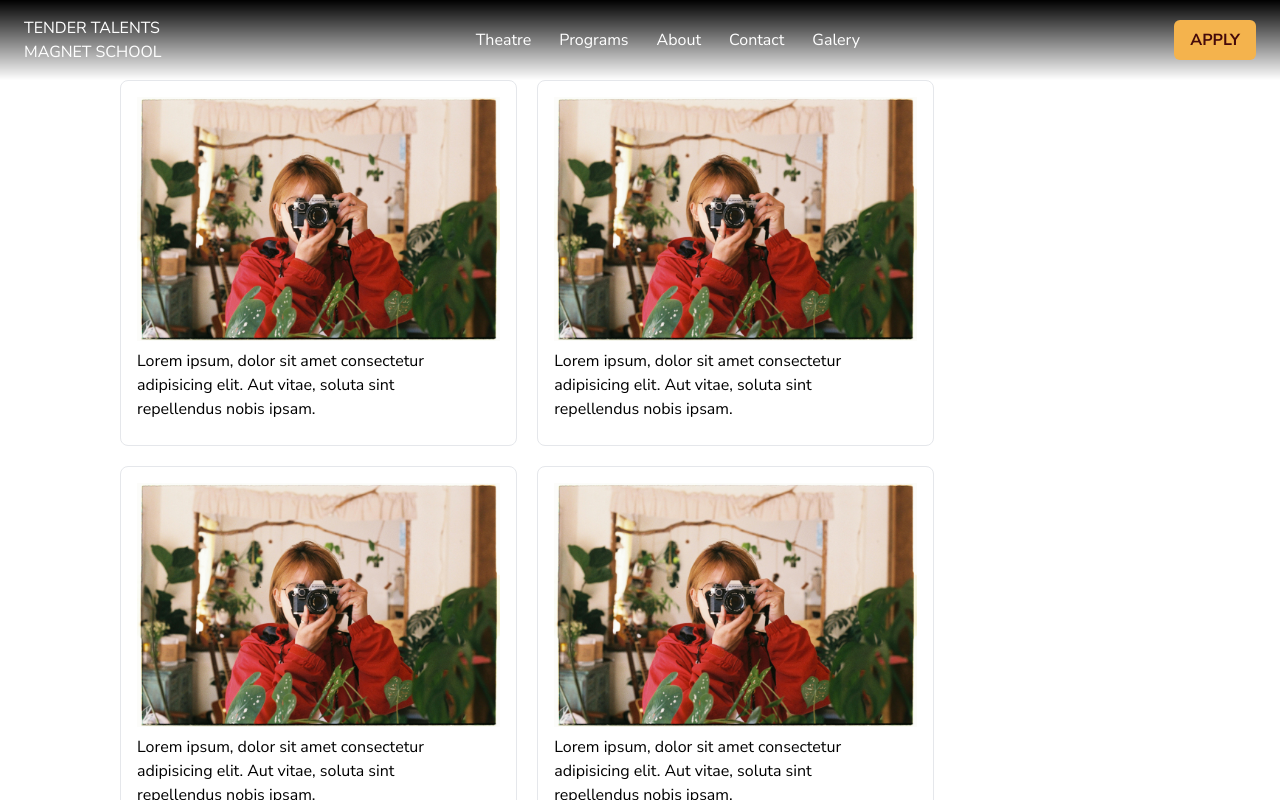
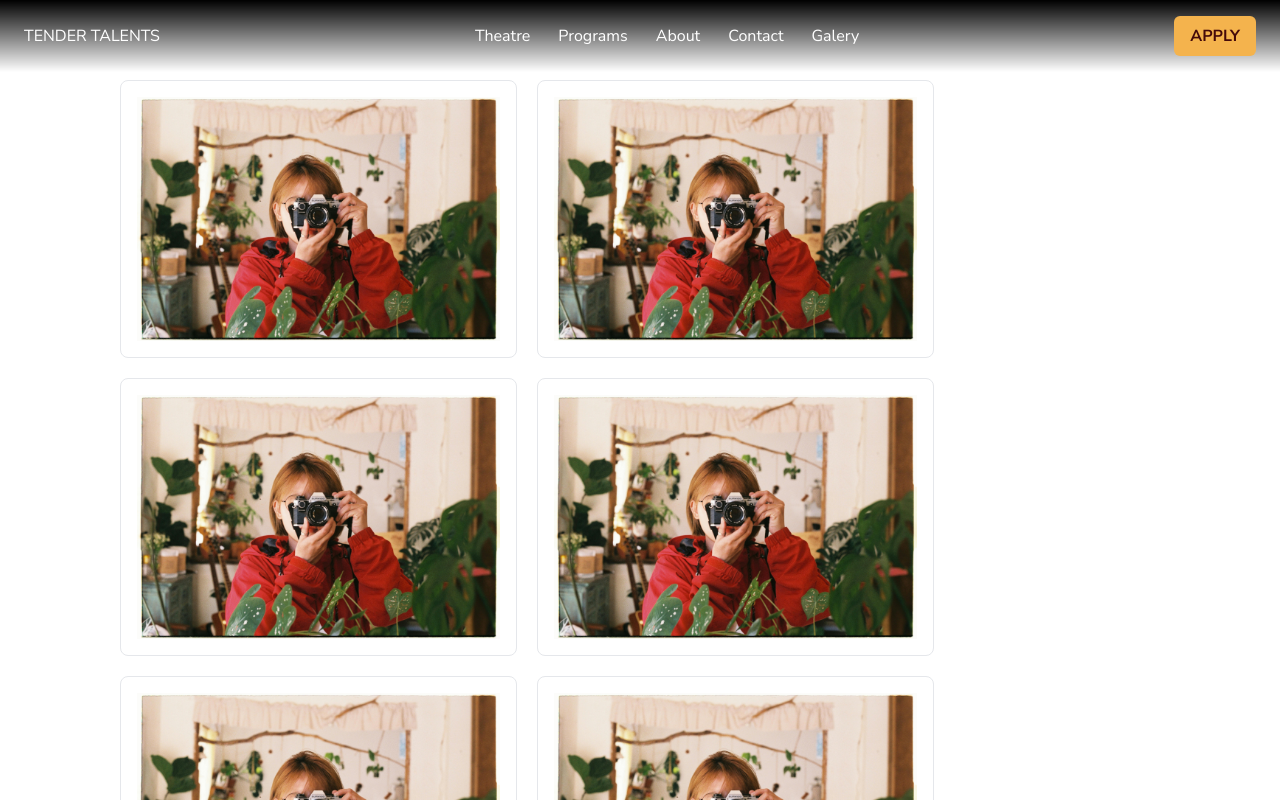
Before and after one commit to GRACENOBLE/tender-talents, a Next.js app: page /Galery in a window 1280 px wide. Shown: the top 800 px of the page. Built offline with nearby package versions, Linux system fonts and the light colour scheme.

Commit message:
cleaning up layout

```diff
--- a/components/GaleryCard.tsx
+++ b/components/GaleryCard.tsx
@@ -5,10 +5,10 @@ export default function GaleryCard() {
   return (
     <div className="rounded-lg hover:shadow-lg p-4 hover:bg-tt-pink hover:text-black border">
       <Image src="/Images/one.jpg" alt="" width={600} height={400} className="w-full min-w-40 max-w-[363.2px]"/>
-      <div className="max-w-80 min-w-40 py-2">
+      {/* <div className="max-w-80 min-w-40 py-2">
         Lorem ipsum, dolor sit amet consectetur adipisicing elit. Aut vitae,
         soluta sint repellendus nobis ipsam.
-      </div>
+      </div> */}
     </div>
   );
 }
--- a/components/Header.tsx
+++ b/components/Header.tsx
@@ -29,7 +29,7 @@ export default function Header() {
           <Link href="./">
             <div>
               <h2 className="uppercase">Tender Talents</h2>
-              <h2 className="uppercase">Magnet school</h2>
+              {/* <h2 className="uppercase">Magnet school</h2> */}
             </div>
           </Link>
 
--- a/components/Nurturing.tsx
+++ b/components/Nurturing.tsx
@@ -34,7 +34,7 @@ export default function Nurturing() {
               doloribus voluptate.
             </div>
             <div>
-              <Button className="bg-tt-yellow hover:bg-orange-400">Contact us now</Button>
+              <Button className="bg-tt-yellow hover:bg-white">Contact us now</Button>
             </div>
           </div>
         </div>
--- a/components/StudentGrowth.tsx
+++ b/components/StudentGrowth.tsx
@@ -11,7 +11,7 @@ export default function StudentGrowth() {
             <Image src="/Images/Badge.png" alt="" width={400} height={400} />
           </div>
           <div className="max-w-[800px] flex flex-col gap-9 justify-center">
-            <h1 className="text-[70px] uppercase border font-bold text-tt-red">
+            <h1 className="text-[70px] uppercase font-bold text-tt-red">
               OUR COMMITMENT TO STUDENT GROWTH
             </h1>
             <p className="">
```
